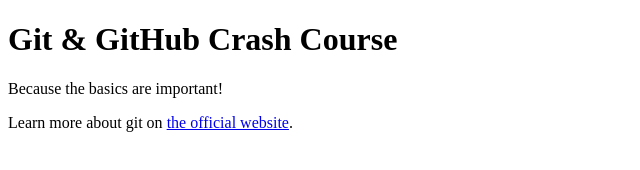
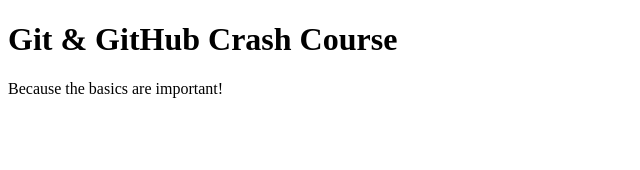
Before and after one commit to BaconTentacles/github-crash-course, a plain HTML site: page index.html in a window 1280 px wide. Shown: the whole page, without its empty margins (0-640 px from the left). Drawn offline with Linux system fonts and the light colour scheme.

Commit message:
Revert "Added link to git docs."
This reverts commit f97d8aedec246777f232f849d949153d05a70f6d.

```diff
--- a/index.html
+++ b/index.html
@@ -9,6 +9,5 @@
   <body>
     <h1>Git & GitHub Crash Course</h1>
     <p>Because the basics are important!</p>
-    <p>Learn more about git on <a href="https://git-scm.com/book/en/v2">the official website</a>.</p>
   </body>
 </html>
```
